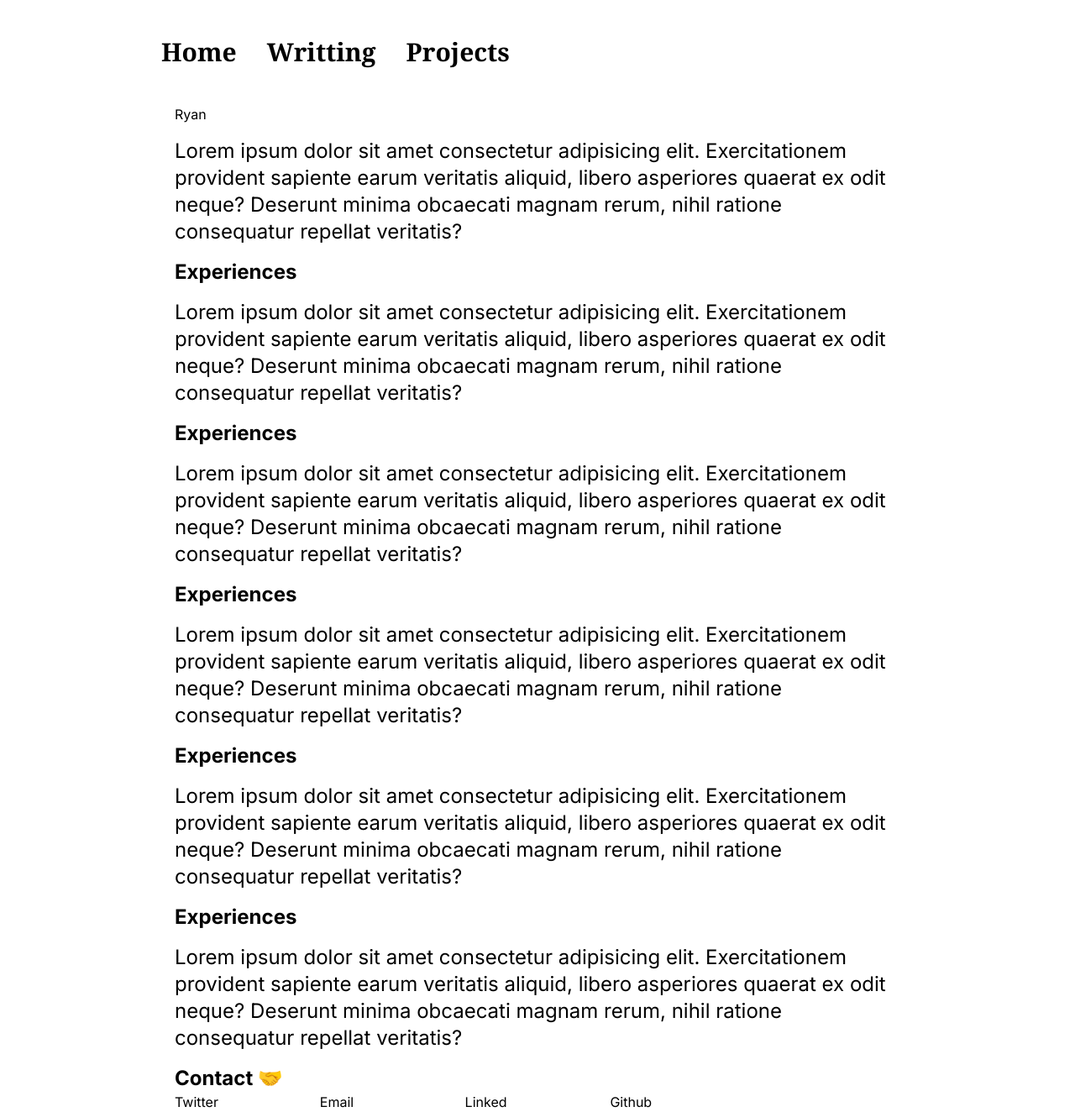
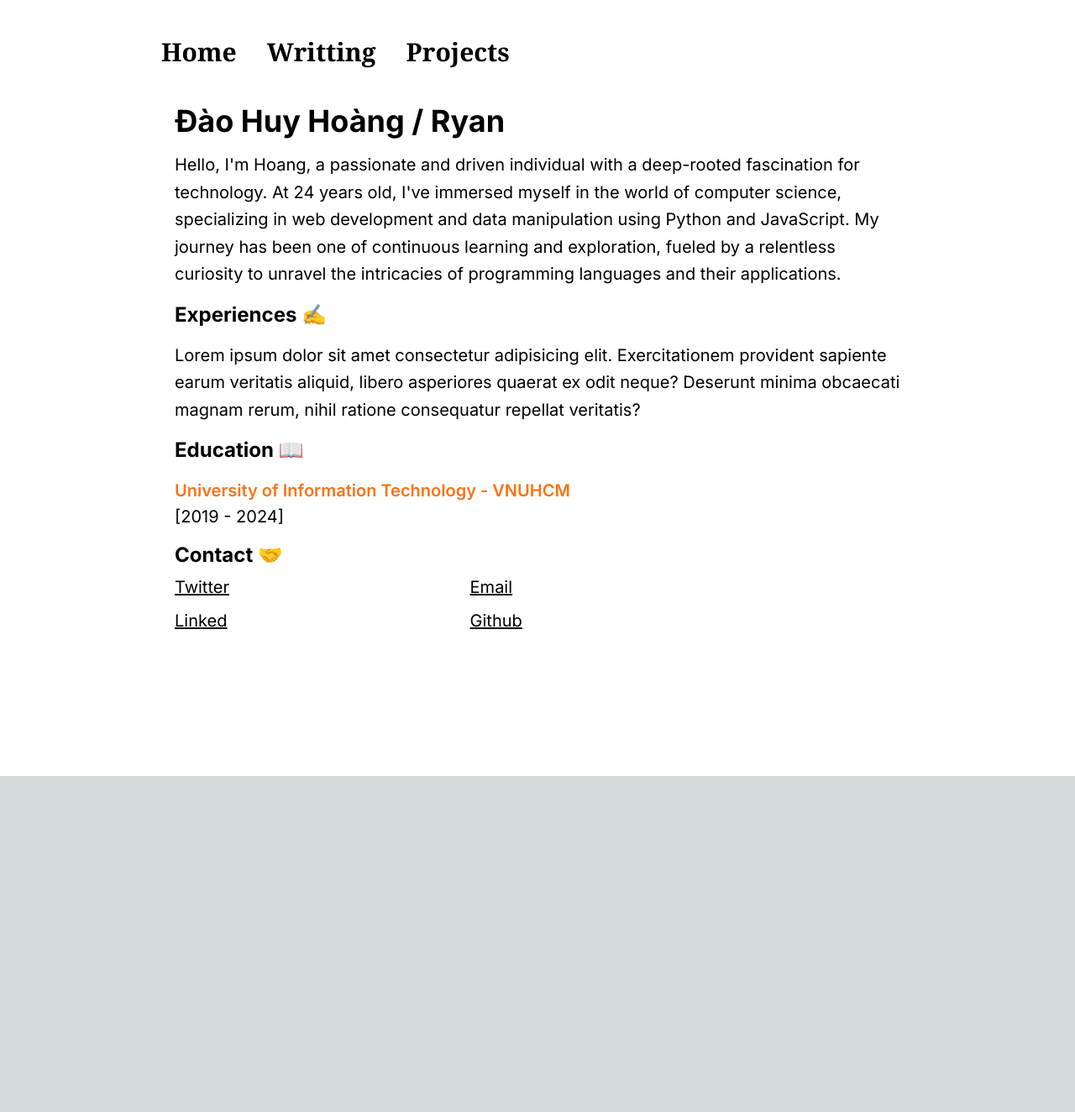
Before and after one commit to daohuyhoang9119/blog-2024, a Next.js app: page / in a window 1280 px wide. Shown: the whole page at 84% size. After the commit the page ends 924 px from the top, so only its background shows below. Built offline with nearby package versions, Linux system fonts and the light colour scheme.

Commit message:
Add project item and home page :lipstick:

```diff
--- a/app/components/header.tsx
+++ b/app/components/header.tsx
@@ -10,19 +10,19 @@ const Header = () => {
             <div className="flex space-x-1 overflow-auto">
               <Link
                 href="/"
-                className="py-1 px-4 font-bold text-3xl text-black  ease-in duration-100 hover:-translate-y-3"
+                className="py-1 px-4 font-bold text-3xl text-black  ease-in duration-100 hover:-translate-y-2"
               >
                 Home
               </Link>
               <Link
                 href="/writting"
-                className="py-1 px-4 font-bold text-3xl text-black ease-in duration-100 hover:-translate-y-3"
+                className="py-1 px-4 font-bold text-3xl text-black ease-in duration-100 hover:-translate-y-2"
               >
                 Writting
               </Link>
               <Link
                 href="/projects"
-                className=" py-1 px-4 font-bold text-3xl text-black ease-in duration-100 hover:-translate-y-3"
+                className=" py-1 px-4 font-bold text-3xl text-black ease-in duration-100 hover:-translate-y-2"
               >
                 Projects
               </Link>
--- a/app/page.tsx
+++ b/app/page.tsx
@@ -3,61 +3,50 @@ export default function Home() {
   return (
     <main className="flex min-h-screen flex-col items-center justify-between px-52 bg-white">
       <div className="main-paragraph text-black">
-        <p className="width-full ">Ryan</p>
-        <p className="width-40% text-2xl py-4">
+        <p className="width-full font-bold text-4xl">Đào Huy Hoàng / Ryan</p>
+        <p className=" text-xl py-4 max-w-[900px] leading-relaxed">
+          Hello, I'm Hoang, a passionate and driven individual with a
+          deep-rooted fascination for technology. At 24 years old, I've immersed
+          myself in the world of computer science, specializing in web
+          development and data manipulation using Python and JavaScript. My
+          journey has been one of continuous learning and exploration, fueled by
+          a relentless curiosity to unravel the intricacies of programming
+          languages and their applications.
+        </p>
+        <p className="font-bold text-2xl">Experiences ✍️</p>
+        <p className="text-xl py-4 max-w-[900px] leading-relaxed">
           Lorem ipsum dolor sit amet consectetur adipisicing elit.
           Exercitationem provident sapiente earum veritatis aliquid, libero
           asperiores quaerat ex odit neque? Deserunt minima obcaecati magnam
           rerum, nihil ratione consequatur repellat veritatis?
         </p>
-        <p className="font-bold text-2xl">Experiences</p>
-        <p className="width-40% text-2xl py-4">
-          Lorem ipsum dolor sit amet consectetur adipisicing elit.
-          Exercitationem provident sapiente earum veritatis aliquid, libero
-          asperiores quaerat ex odit neque? Deserunt minima obcaecati magnam
-          rerum, nihil ratione consequatur repellat veritatis?
+        <p className="font-bold text-2xl">Education 📖</p>
+        <p className="text-xl pt-4 max-w-[900px] leading-relaxed  text-orange-500 font-semibold ">
+          University of Information Technology - VNUHCM
         </p>
-        <p className="font-bold text-2xl">Experiences</p>
-        <p className="width-40% text-2xl py-4">
-          Lorem ipsum dolor sit amet consectetur adipisicing elit.
-          Exercitationem provident sapiente earum veritatis aliquid, libero
-          asperiores quaerat ex odit neque? Deserunt minima obcaecati magnam
-          rerum, nihil ratione consequatur repellat veritatis?
-        </p>
-        <p className="font-bold text-2xl">Experiences</p>
-        <p className="width-40% text-2xl py-4">
-          Lorem ipsum dolor sit amet consectetur adipisicing elit.
-          Exercitationem provident sapiente earum veritatis aliquid, libero
-          asperiores quaerat ex odit neque? Deserunt minima obcaecati magnam
-          rerum, nihil ratione consequatur repellat veritatis?
-        </p>
-        <p className="font-bold text-2xl">Experiences</p>
-        <p className="width-40% text-2xl py-4">
-          Lorem ipsum dolor sit amet consectetur adipisicing elit.
-          Exercitationem provident sapiente earum veritatis aliquid, libero
-          asperiores quaerat ex odit neque? Deserunt minima obcaecati magnam
-          rerum, nihil ratione consequatur repellat veritatis?
-        </p>
-        <p className="font-bold text-2xl">Experiences</p>
-        <p className="width-40% text-2xl py-4">
-          Lorem ipsum dolor sit amet consectetur adipisicing elit.
-          Exercitationem provident sapiente earum veritatis aliquid, libero
-          asperiores quaerat ex odit neque? Deserunt minima obcaecati magnam
-          rerum, nihil ratione consequatur repellat veritatis?
-        </p>
-        <p className="font-bold text-2xl">Contact 🤝</p>
-        <ul className="grid grid-cols-4 w-4/5">
+        <p className="pb-4 text-xl font-xs">[2019 - 2024]</p>
+
+        <p className="font-bold text-2xl mb-2">Contact 🤝</p>
+        <ul className="grid grid-cols-2 w-4/5 text-xl gap-3">
           <li>
-            <a href="#">Twitter</a>
+            <a href="#" className="underline">
+              Twitter
+            </a>
           </li>
           <li>
-            <a href="#">Email</a>
+            <a href="#" className="underline">
+              Email
+            </a>
           </li>
           <li>
-            <a href="#">Linked</a>
+            <a href="#" className="underline">
+              Linked
+            </a>
           </li>
           <li>
-            <a href="#">Github</a>
+            <a href="#" className="underline">
+              Github
+            </a>
           </li>
         </ul>
       </div>
--- a/app/projects/page.tsx
+++ b/app/projects/page.tsx
@@ -1,15 +1,120 @@
 export default function Project() {
   return (
     <section className="px-48 py-8 bg-white text-black">
-      <p className="text-7xl py-5">Projects</p>
-      <div className="">
-        <div className="">
-          <div>
-            <img src="" alt="" width={10} height={10} color="" />
-          </div>
-          <p>
-            Lorem ipsum dolor sit amet, consectetur adipisicing elit. Soluta
-            cupiditate est amet possimus dol
+      <p className="text-7xl my-8">Projects</p>
+      <div className="grid grid-cols-3 gap-x-8 gap-y-8 grid-rows-3">
+        <div className="group">
+          <a href="#" className="w-full h-full py-">
+            <div>
+              <img
+                src="https://images.unsplash.com/photo-1503437313881-503a91226402?q=80&w=1932&auto=format&fit=crop&ixlib=rb-4.0.3&ixid=M3wxMjA3fDB8MHxwaG90by1wYWdlfHx8fGVufDB8fHx8fA%3D%3D"
+                alt=""
+              />
+            </div>
+            <p className="text-2xl my-3 font-semibold text-[#000001bf] group-hover:bg-yellow-200">
+              Burned Village & Forests in VN s Coup
+            </p>
+          </a>
+          <p className="text-lg text-[#a7a7a7] font-medium">
+            Lorem ipsum dolor sit amet consectetur adipisicing elit. Provident
+            error voluptas totam doloremque, explicabo inventore assumenda
+            deserunt excepturi et rerum repellendus. Dolores suscipit porro
+            doloremque
+          </p>
+        </div>
+        <div className="group">
+          <a href="#" className="w-full h-full py-">
+            <div>
+              <img
+                src="https://images.unsplash.com/photo-1503437313881-503a91226402?q=80&w=1932&auto=format&fit=crop&ixlib=rb-4.0.3&ixid=M3wxMjA3fDB8MHxwaG90by1wYWdlfHx8fGVufDB8fHx8fA%3D%3D"
+                alt=""
+              />
+            </div>
+            <p className="text-2xl my-3 font-semibold text-[#000001bf] group-hover:bg-yellow-200">
+              Burned Village & Forests in VN s Coup
+            </p>
+          </a>
+          <p className="text-lg text-[#a7a7a7] font-medium">
+            Lorem ipsum dolor sit amet consectetur adipisicing elit. Provident
+            error voluptas totam doloremque, explicabo inventore assumenda
+            deserunt excepturi et rerum repellendus. Dolores suscipit porro
+            doloremque
+          </p>
+        </div>
+        <div className="group">
+          <a href="#" className="w-full h-full py-">
+            <div>
+              <img
+                src="https://images.unsplash.com/photo-1503437313881-503a91226402?q=80&w=1932&auto=format&fit=crop&ixlib=rb-4.0.3&ixid=M3wxMjA3fDB8MHxwaG90by1wYWdlfHx8fGVufDB8fHx8fA%3D%3D"
+                alt=""
+              />
+            </div>
+            <p className="text-2xl my-3 font-semibold text-[#000001bf] group-hover:bg-yellow-200">
+              Burned Village & Forests in VN s Coup
+            </p>
+          </a>
+          <p className="text-lg text-[#a7a7a7] font-medium">
+            Lorem ipsum dolor sit amet consectetur adipisicing elit. Provident
+            error voluptas totam doloremque, explicabo inventore assumenda
+            deserunt excepturi et rerum repellendus. Dolores suscipit porro
+            doloremque
+          </p>
+        </div>
+        <div className="group">
+          <a href="#" className="w-full h-full py-">
+            <div>
+              <img
+                src="https://images.unsplash.com/photo-1503437313881-503a91226402?q=80&w=1932&auto=format&fit=crop&ixlib=rb-4.0.3&ixid=M3wxMjA3fDB8MHxwaG90by1wYWdlfHx8fGVufDB8fHx8fA%3D%3D"
+                alt=""
+              />
+            </div>
+            <p className="text-2xl my-3 font-semibold text-[#000001bf] group-hover:bg-yellow-200">
+              Burned Village & Forests in VN s Coup
+            </p>
+          </a>
+          <p className="text-lg text-[#a7a7a7] font-medium">
+            Lorem ipsum dolor sit amet consectetur adipisicing elit. Provident
+            error voluptas totam doloremque, explicabo inventore assumenda
+            deserunt excepturi et rerum repellendus. Dolores suscipit porro
+            doloremque
+          </p>
+        </div>
+        <div className="group">
+          <a href="#" className="w-full h-full py-">
+            <div>
+              <img
+                src="https://images.unsplash.com/photo-1503437313881-503a91226402?q=80&w=1932&auto=format&fit=crop&ixlib=rb-4.0.3&ixid=M3wxMjA3fDB8MHxwaG90by1wYWdlfHx8fGVufDB8fHx8fA%3D%3D"
+                alt=""
+              />
+            </div>
+            <p className="text-2xl my-3 font-semibold text-[#000001bf] group-hover:bg-yellow-200">
+              Burned Village & Forests in VN s Coup
+            </p>
+          </a>
+          <p className="text-lg text-[#a7a7a7] font-medium">
+            Lorem ipsum dolor sit amet consectetur adipisicing elit. Provident
+            error voluptas totam doloremque, explicabo inventore assumenda
+            deserunt excepturi et rerum repellendus. Dolores suscipit porro
+            doloremque
+          </p>
+        </div>
+        <div className="group">
+          <a href="#" className="w-full h-full py-">
+            <div>
+              <img
+                src="https://images.unsplash.com/photo-1503437313881-503a91226402?q=80&w=1932&auto=format&fit=crop&ixlib=rb-4.0.3&ixid=M3wxMjA3fDB8MHxwaG90by1wYWdlfHx8fGVufDB8fHx8fA%3D%3D"
+                alt=""
+              />
+            </div>
+            <p className="text-2xl my-3 font-semibold text-[#000001bf] group-hover:bg-yellow-200">
+              Burned Village & Forests in VN s Coup
+            </p>
+          </a>
+          <p className="text-lg text-[#a7a7a7] font-medium">
+            Lorem ipsum dolor sit amet consectetur adipisicing elit. Provident
+            error voluptas totam doloremque, explicabo inventore assumenda
+            deserunt excepturi et rerum repellendus. Dolores suscipit porro
+            doloremque
           </p>
         </div>
       </div>
```
